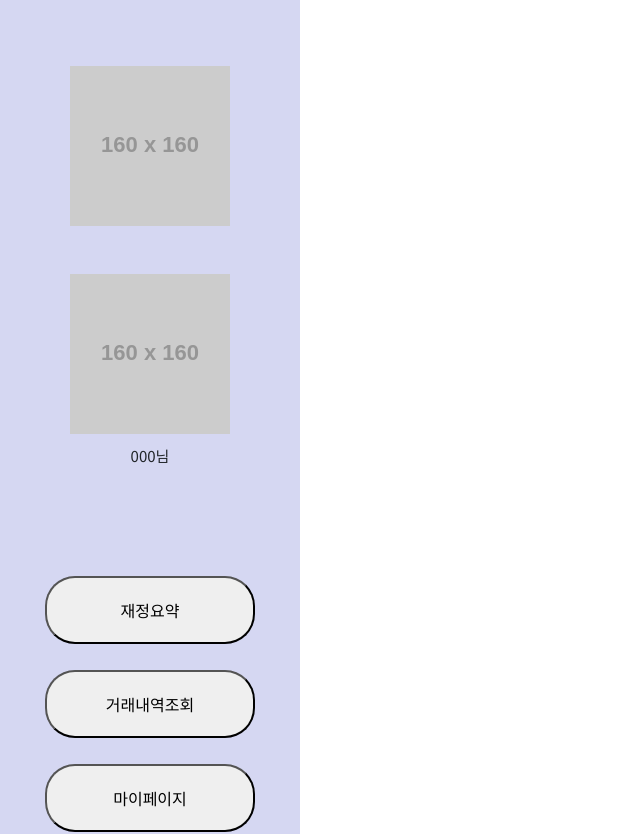
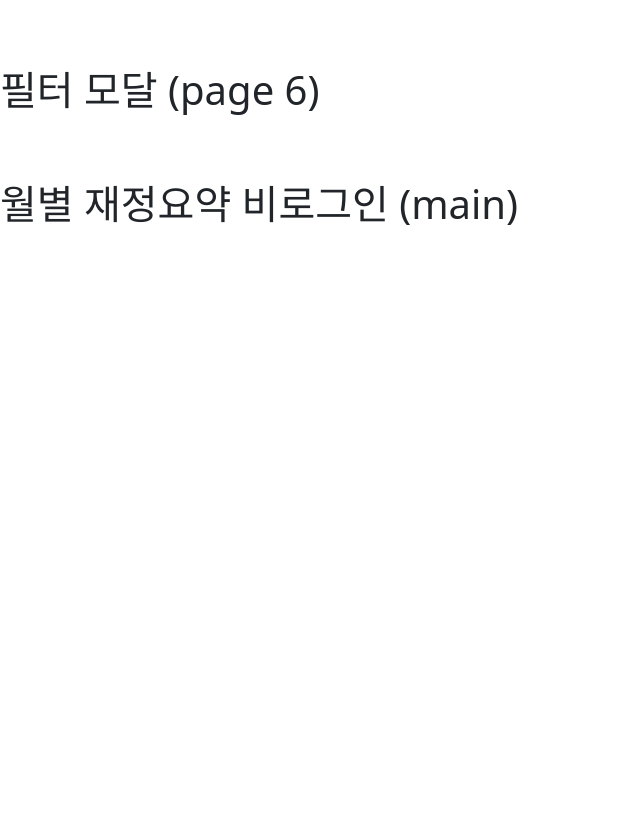
Before and after one commit to Mminjae/Skeleton_project, a Vue app in the folder project/: page / in a window 1280 px wide. Shown: the top 834 px of the page, without its empty margins (0-640 px from the left). After the commit the page ends 800 px from the top, so only its background shows below. Built offline with nearby package versions, Linux system fonts and the light colour scheme.

Commit message:
[임시] 로컬호스트로 보기위해 app.vue에 import, mount

```diff
--- a/project/src/App.vue
+++ b/project/src/App.vue
@@ -1,15 +1,17 @@
 <template>
+  <ModalFilter/>
   <!-- <TheSidebar /> -->
   <!-- <ModalDetailPost /> -->
-  <TheSidebarLogin/>
+  <!-- <TheSidebarLogin/> -->
   <RouterView />
 </template>
 <script>
 import TheSidebar from '@/layouts/TheSidebar.vue'
 import ModalDetailPost from '@/components/modal/ModalDetailPost.vue'
 import TheSidebarLogin from '@/layouts/TheSidebarLogin.vue'
+import ModalFilter from './components/modal/ModalFilter.vue'
 export default {
   name: 'App',
-  components: { TheSidebar, ModalDetailPost,TheSidebarLogin },
+  components: { TheSidebar, ModalDetailPost, ModalFilter, TheSidebarLogin },
 }
 </script>
```
